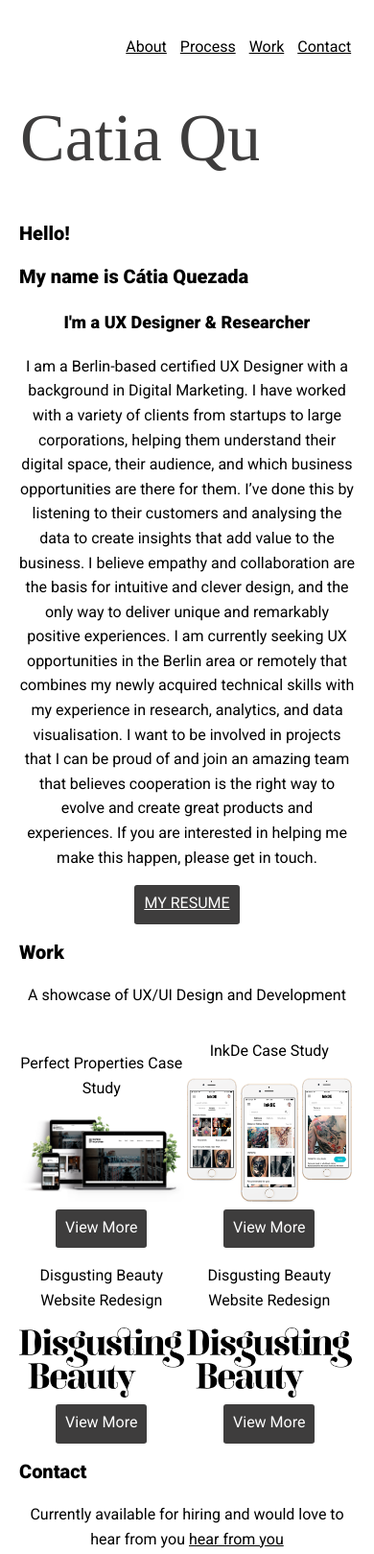
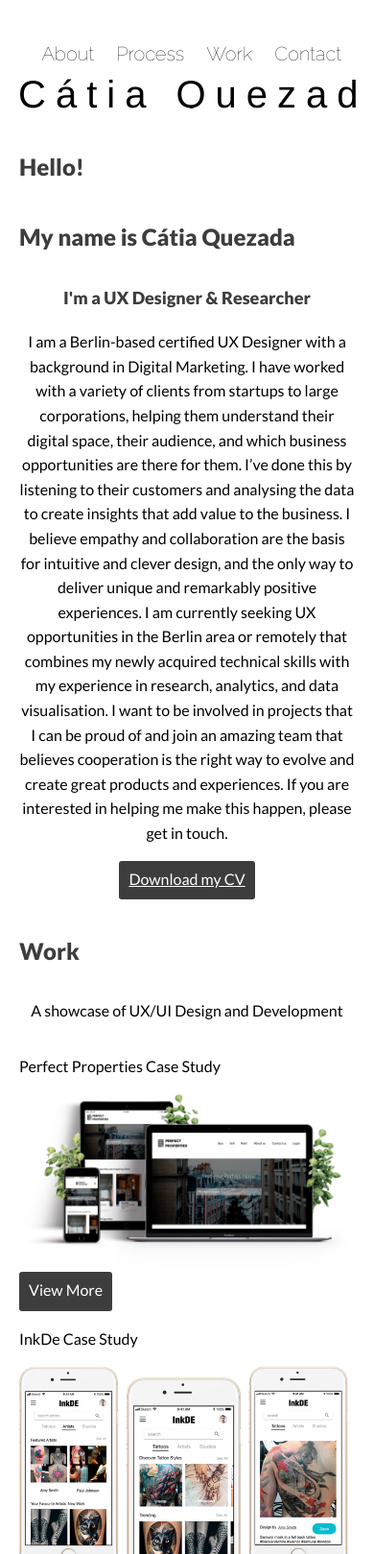
Before and after one commit to catiaquezada/portfolio-website, a plain HTML site: page index.html in a window 390 px wide. Shown: the top 1619 px of the page at 96% size. Drawn offline with nearby package versions, Linux system fonts and the light colour scheme.

Commit message:
Will add changes to the navigation bar and logo

```diff
--- a/css/style.css
+++ b/css/style.css
@@ -9,19 +9,26 @@ Secondary colour (salmon): #FFC7C2;
 
 */
 
-/* Layout Styling */
+/* Fonts used
+Body Text: Lato (100,300,400,900)
+Navigation Text: Raleway (100,300,400,700,900)
+*/
 
-.container {
-	margin: 0 auto; /* No spacing to top and bottom and auto spacing to left and right */
+/* GENERAL */
+
+body {
+	font-family: 'Raleway', sans-serif;
+	font-family: 'Lato', sans-serif;
+	font-size: 16px;
+	line-height: 1.6;
+}
+
+header {
+  border-bottom: none;
 }
 
 * {
 	box-sizing: border-box;
-}
-
-img.resize {
-	max-width:100%;
-	max-height:100%;
 }
 
 .wrapper {
@@ -30,6 +37,15 @@ img.resize {
 	margin: 0 auto; /* No spacing to top and bottom and auto spacing to left and right */
 	padding: 0 20px;
 	}
+
+div {
+	padding: 0px;
+	margin: 0px;
+}
+
+.container {
+	margin: 0 auto; /* No spacing to top and bottom and auto spacing to left and right */
+}
 
 .columns-container {
 	font-size: 0;
@@ -40,61 +56,57 @@ img.resize {
 	width: 24%;
 	display: inline-block;
 	margin-right: 1%;
-	text-align: center;
+	text-align: left;
 	}
 
 .column-4:last-child {
 	margin-right: 0;
 	}
 
-.navigation {
-	list-style-type: none;
-	padding: 0;
-	float: right;
-	}
+.column-4 img {
+  max-width: 100%;
+}
 
-.navigation > li {
-	display: inline-block;
-	margin-left: 10px;
-	}
+.Site {
+  display: flex;
+  min-height: 100vh;
+  flex-direction: column;
+}
 
-.logo {
-	margin-top: 20px;
-	}
+.Site-content {
+  flex: 1;
+}
 
 .content {
 	text-align: center;
 	}
 
-body {
-	font-family: 'Roboto', sans-serif;
-	font-size: 16px;
-	line-height: 1.6;
-}
 
-nav {
-	display: inline-block;
-	float: right;
-	margin-right: 1.1%;
-	margin-top: 20px;
-	}
+/* TYPOGRAPHY */
 
 h1 {
+	font-family: 'Lato', sans-serif;
 	font-size: 30px;
+	color: #3E3D3D;
 	text-align: center;
+	margin-top: 35px;
+	margin-bottom: 30px;
 }
 
 h2 {
+	font-family: 'Lato', sans-serif;
+	color: #3E3D3D;
 	font-size: 24px;
 }
 
 h3 {
+	font-family: 'Lato', sans-serif;
+	color: #3E3D3D;
 	font-size: 18px
 }
 
-div {
-	padding: 0px;
-	margin: 0px;
+.center {
+  text-align: center;
 }
 
 a {
@@ -105,7 +117,31 @@ a:hover {
 	text-decoration: none;
 }
 
-button {
+a:active {
+  color: #3E3D3D;
+}
+
+.project-info {
+  text-align: justify;
+}
+
+
+/* IMAGES */
+
+img.resize {
+	max-width:100%;
+	max-height:100%;
+}
+
+.center img {
+  max-width: 100%;
+}
+
+
+/* BUTTONS */
+
+button, /* Applies for buttons in a form */
+.button { /* Applies for links with the button class */
 	border: none;
 	font-family: inherit;
 	background-color: #3E3D3D;
@@ -122,10 +158,69 @@ button a {
 }
 
 button:hover,
+.button:hover,
 button:focus {
 	cursor: pointer;
 	opacity: 0.8;
 }
+
+
+/* HEADER */
+
+header img {
+	width: 280px;
+	display: inline-block;
+	margin-top: 15px;
+	margin-bottom: 10px;
+	margin-left: 20px;
+}
+
+.logo {
+	margin-top: 20px;
+	}
+
+.navigationTop {
+	list-style-type: none;
+	margin: 0;
+	padding: 0;
+	float: right;
+}
+
+.navigationTop > li {
+	display: inline-block;
+	margin: 10px;
+	margin-top: 20px;
+	}
+
+.navigationTop li a{
+	color: #000000;
+	text-decoration: none;
+}
+
+nav {
+	display: inline-block;
+	float: right;
+	margin-right: 1.1%;
+	margin-top: 20px;
+	}
+
+nav a {
+  font-family: 'Raleway', sans-serif;
+  font-size: 20px;
+  font-weight: 100;
+  color: #3E3D3D;
+}
+
+nav .active {
+  text-decoration: none;
+  color: #ffffff;
+}
+
+/* FOOTER */
+
+
+
+/* RESPONSIVE */
 
 @media all and (max-width: 500px) {
   .logo {
@@ -145,3 +240,64 @@ button:focus {
 	.column-4:nth-child(2) {
 	margin-right: 0;
 	}
+}
+
+@media all and (max-width: 575px) {
+  .logo {
+    height: 40px;
+    margin-top: 5px;
+  }
+
+  h1 {
+    font-size: 24px;
+    text-align: left;
+  }
+
+  .column-4 {
+    width: 98%;
+    margin: auto;
+  }
+}
+
+
+
+
+
+
+
+/* Circle behind navigation - This is the code that appears in the website but I do not know how to "activate" it*/
+
+	div.circleBehind a:before,
+	div.circleBehind a:after
+	{
+		position: absolute;
+		top: 22px;
+		left: 50%;
+		width: 50px;
+		height: 50px;
+		border: 4px solid #0277bd;
+		transform: translateX(-50%) translateY(-50%) scale(0.8);
+		border-radius: 50%;
+		background: transparent;
+		content: "";
+		opacity: 0;
+		transition: all 0.3s;
+		z-index: -1;
+}
+	div.circleBehind a:after
+	{
+		border-width: 2px;
+		transition: all 0.4s;
+	}
+
+	div.circleBehind a:hover:before
+	{
+		opacity: 1;
+		transform: translateX(-50%) translateY(-50%) scale(1);
+	}
+
+	div.circleBehind a:hover:after
+	{
+		opacity: 1;
+		transform: translateX(-50%) translateY(-50%) scale(1.3);
+	}
--- a/index.html
+++ b/index.html
@@ -5,38 +5,45 @@
 		<title>Cátia Quezada, UX Designer & Researcher</title>
 		<link rel="stylesheet" type="text/css" href="https://cdnjs.cloudflare.com/ajax/libs/normalize/8.0.0/normalize.min.css">
 		<link rel="stylesheet" type="text/css" href="css/style.css">
-		<link href="https://fonts.googleapis.com/css?family=Roboto:400,900" rel="stylesheet">
+		<link href="https://fonts.googleapis.com/css?family=Lato:100,300,400,900|Raleway:100,300,400,700,900" rel="stylesheet">
 		<meta name="viewport" content="width=device-width, initial-scale=1">
 	</head>
 	<body>
+	<div class="wrapper">
 
-	<div class="wrapper">
+		<!-- header section-->
 		<header>
-			<nav>
-				<ul class="navigation">
-			 		<li class="brackets"><a class="nav" href="about.html">About</a></li>
-					<li class="brackets"><a class="nav" href="process.html">Process</a></li>
-			 		<li class="brackets"><a class="nav" href="work.html">Work</a></li>
-			 		<li class="brackets"><a class="nav" href="contact.html">Contact</a></li>
+			<div id="header">
+
+		<!-- navigation section-->
+
+				<nav id="Navigation">
+					<ul class="navigationTop">
+						<li><a href="about.html">About</a></li>
+						<li><a href="process.html">Process</a></li>
+						<li><a href="work.html">Work</a></li>
+						<li><a href="contact.html">Contact</a></li>
 					</ul>
 				</nav>
+			</div>
 
 	<!-- Logo -->
 			<?xml version="1.0" encoding="UTF-8"?>
-			<svg width="250px" height="128px" viewBox="0 0 250 128" version="1.1" xmlns="http://www.w3.org/2000/svg" xmlns:xlink="http://www.w3.org/1999/xlink">
-	    <!-- Generator: Sketch 51.2 (57519) - http://www.bohemiancoding.com/sketch -->
-	    		<title>Catia Quezada</title>
+			<svg width="356px" height="31px" viewBox="0 0 356 31" version="1.1" xmlns="http://www.w3.org/2000/svg" xmlns:xlink="http://www.w3.org/1999/xlink">
+				<!-- Generator: Sketch 51.3 (57544) - http://www.bohemiancoding.com/sketch -->
+				<title>Cátia Quezada</title>
 				<desc>Created with Sketch.</desc>
 				<defs></defs>
-	   			<g id="Page-1" stroke="none" stroke-width="1" fill="none" fill-rule="evenodd" font-family="Youthness-Regular, Youthness" font-size="70" font-weight="normal">
-	       			<g id="Homepage" transform="translate(-60.000000, -24.000000)" fill="#3E3D3D">
-	            		<text id="Catia-Quezada">
-	              		  <tspan x="61.11" y="113">Catia Quezada</tspan>
+				<g id="Page-1" stroke="none" stroke-width="1" fill="none" fill-rule="evenodd" font-family="HelveticaNeue-UltraLight, Helvetica Neue" font-size="40" font-weight="200" letter-spacing="10">
+					<g id="Homepage-Copy" transform="translate(-58.000000, -85.000000)" fill="#000000">
+						<text id="Cátia-Quezada">
+							<tspan x="57" y="115">Cátia Quezada</tspan>
 						</text>
 					</g>
 				</g>
 			</svg>
 		</header>
+
 		<center>
 			<h1>Hello!</h1>
 			<h1>My name is Cátia Quezada </h1>
@@ -51,7 +58,7 @@
 		</center>
 		<center>
 			<button type="button">
-				<a href="files/resume.pdf" target="_blank">MY RESUME</a>
+				<a href="files/resume.pdf" target="_blank">Download my CV</a>
 			</button>
 		</center>
 		<div>
@@ -86,7 +93,7 @@
 		</div>
    	<center>
    		<h1>Contact</h1>
-   		<p>Currently available for hiring and would love to hear from you
+   		<p>Currently available for hiring and would love to
    			<a href="mailto:catiaquezada@gmail.com">hear from you</a>
    		</p>
    	</center>
```
Also changed, not shown: about.html (+23 -20 lines), contact.html (+22 -15 lines), process.html (+22 -15 lines), work.html (+22 -15 lines). Lines whose indentation alone changed are shown as unchanged.
